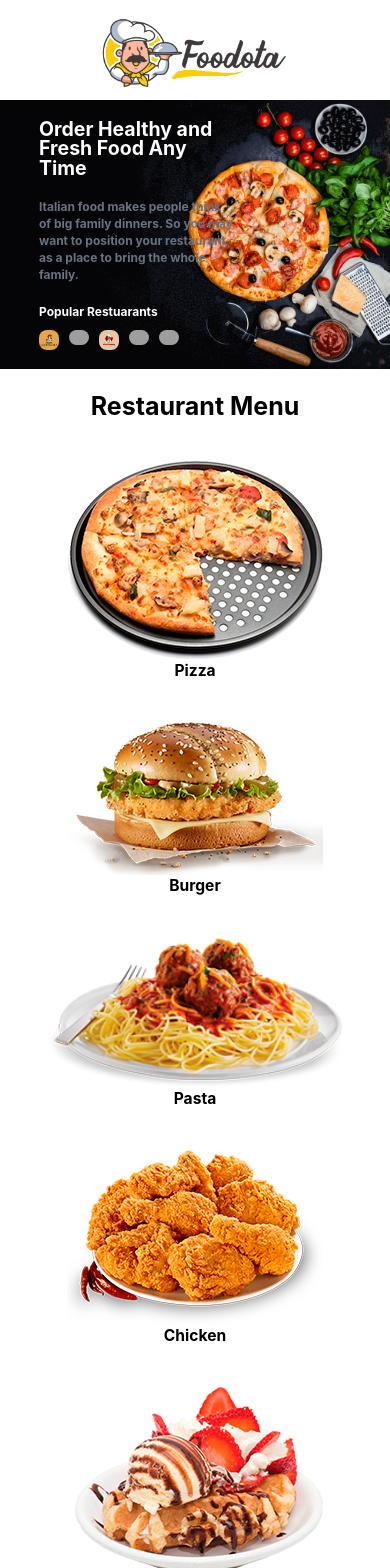
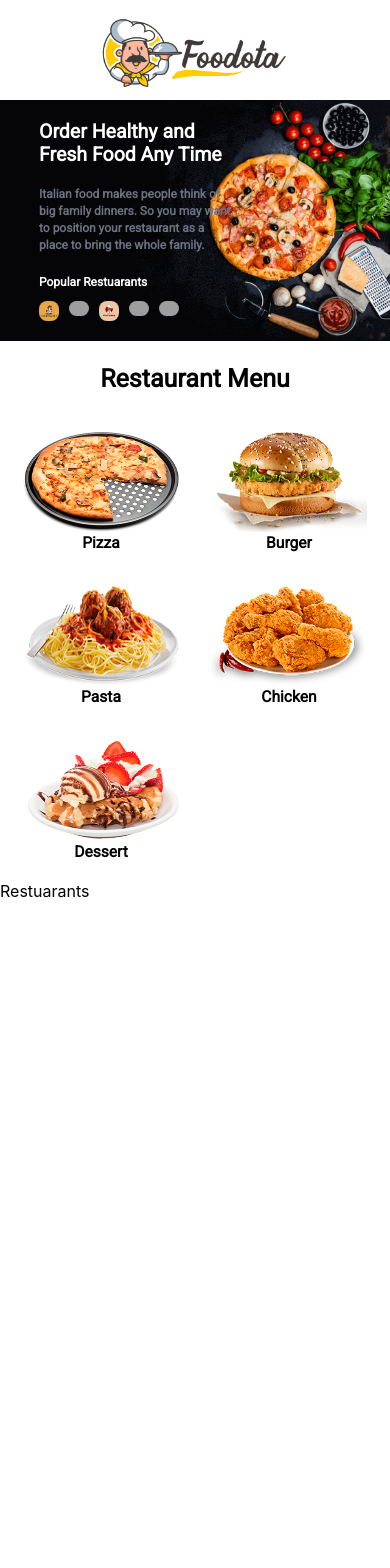
Before and after one commit to mohammedwaseemanjum/thehinigaranmarket, a React (Vite) app: page / in a window 390 px wide. Shown: the top 1568 px of the page. After the commit the page ends 903 px from the top, so only its background shows below. Built offline with nearby package versions, Linux system fonts and the light colour scheme; grey boxes are pictures that could not be loaded.

Commit message:
add font family named roboto and adjust responsiveness of images and font on restaurant menu section

```diff
--- a/package.json
+++ b/package.json
@@ -10,14 +10,13 @@
     "preview": "vite preview"
   },
   "dependencies": {
-    "@tailwindcss/vite": "^4.2.1",
+    "@tailwindcss/vite": "^4.3.0",
     "clsx": "^2.1.1",
     "lucide-react": "^0.575.0",
     "react": "^19.2.0",
     "react-dom": "^19.2.0",
     "react-router-dom": "^7.13.1",
     "tailwind-merge": "^3.5.0",
-    "tailwindcss": "^4.2.1",
     "vite-tsconfig-paths": "^6.1.1"
   },
   "devDependencies": {
@@ -26,12 +25,15 @@
     "@types/react": "^19.2.7",
     "@types/react-dom": "^19.2.3",
     "@vitejs/plugin-react": "^5.1.1",
+    "autoprefixer": "^10.5.0",
     "babel-plugin-react-compiler": "^1.0.0",
     "eslint": "^9.39.1",
     "eslint-plugin-react-hooks": "^7.0.1",
     "eslint-plugin-react-refresh": "^0.4.24",
     "globals": "^16.5.0",
+    "postcss": "^8.5.15",
     "react-responsive": "^10.0.1",
+    "tailwindcss": "^4.3.0",
     "typescript": "^5.9.3",
     "typescript-eslint": "^8.48.0",
     "vite": "^7.3.1"
--- a/src/components/Text/index.tsx
+++ b/src/components/Text/index.tsx
@@ -40,6 +40,7 @@ const Text = <T extends React.ElementType = "span"> ({ children, className, as,
                 mergeClass(
                     className,
                     variantMap,
+                    'font-brand'
                 )
             }
         >
--- a/src/index.css
+++ b/src/index.css
@@ -5,3 +5,15 @@
 @tailwind base;
 @tailwind components;
 @tailwind utilities;
+
+@font-face {
+    font-family: 'Roboto';
+    src: url('./assets/fonts/Roboto/Roboto-Regular.ttf');
+    font-weight: normal;
+    font-style: normal;
+    font-display: swap;
+}
+
+@theme {
+    --font-brand: "Roboto";
+  }
--- a/src/modules/blog/index.tsx
+++ b/src/modules/blog/index.tsx
@@ -16,8 +16,8 @@ import ChickenRoastMenu from '@/assets/chicken_roast_menu.png'
 
 import { mergeClass } from '@/utils/mergeClass'
 
-const menuStyle = 'min-w-[clamp(150px,10vw,500px)] flex flex-col items-center justify-center'
-const imageMenuStyle = 'min-h-[clamp(150px,20vw,250px)] w-fit'
+const menuStyle = 'min-w-[clamp(150px,30vw,600px)] flex flex-col items-center p-4 md:p-6'
+const imageMenuStyle = 'h-[clamp(100px,20vw,500px)] w-[clamp(150px,40vw,800px)]'
 const menuTextStyle = 'text-[clamp(12px,4vw,36px)]! text-black!'
 
 const Blog: React.FC = () => {
@@ -28,7 +28,7 @@ const Blog: React.FC = () => {
             </div>
             <div className="bg-[url('assets/pizza.png')] bg-no-repeat bg-right bg-cover w-full min-h-[clamp(200px,40vw,650px)] py-[clamp(5px,5vw,30px)]">
                 <div className='flex flex-col w-[clamp(300px,20vw,500px)] px-[clamp(1rem,10vw,10rem)] gap-[clamp(5px,5vw,90px)]'>
-                    <Text as='p' className='text-[clamp(12px,5vw,80px)]! w-[clamp(180px,50vw,800px)] leading-[clamp(16px,5vw,80px)]!'>
+                    <Text as='p' className='text-[clamp(12px,5vw,80px)]! w-[clamp(180px,50vw,800px)] leading-[clamp(16px,6vw,80px)]!'>
                         Order Healthy and Fresh Food Any Time
                     </Text>
                     <Text as='p' className='text-gray-500! text-[clamp(12px,2.5vw,30px)]! w-[clamp(150px,50vw,800px)]'>
@@ -60,29 +60,42 @@ const Blog: React.FC = () => {
             <div className='flex flex-col items-center justify-center'>
                 <Text as='p' className='text-[clamp(25px,5vw,78px)]! text-black! py-5'>Restaurant Menu</Text>
 
-                <div className='grid grid-cols-1 sm:grid-cols-3 px-4 mt-4 gap-10'>
+                <div className='grid grid-cols-2 sm:grid-cols-3'>
                     <div className={mergeClass(menuStyle)}>
                         <img src={PizzaMenu} className={mergeClass(imageMenuStyle)}/>
-                        <Text as='p' className={mergeClass(menuTextStyle)}>Pizza</Text>
+                        <div className='flex flex-col items-center'>
+                            <Text as='p' className={mergeClass(menuTextStyle)}>Pizza</Text>
+                        </div>
                     </div>
                     <div className={mergeClass(menuStyle)}>
                         <img src={BurgerMenu} className={mergeClass(imageMenuStyle)}/>
-                        <Text as='p' className={mergeClass(menuTextStyle)}>Burger</Text>
+                        <div className='flex flex-col items-center'>
+                            <Text as='p' className={mergeClass(menuTextStyle)}>Burger</Text>
+                        </div>
                     </div>
                     <div className={mergeClass(menuStyle)}>
                         <img src={PastaMenu} className={mergeClass(imageMenuStyle)}/>
-                        <Text as='p' className={mergeClass(menuTextStyle)}>Pasta</Text>
+                        <div className='flex flex-col items-center'>
+                            <Text as='p' className={mergeClass(menuTextStyle)}>Pasta</Text>
+                        </div>
                     </div>
                     <div className={mergeClass(menuStyle)}>
                         <img src={ChickenMenu} className={mergeClass(imageMenuStyle)}/>
-                        <Text as='p' className={mergeClass(menuTextStyle)}>Chicken</Text>
+                        <div className='flex flex-col items-center'>
+                            <Text as='p' className={mergeClass(menuTextStyle)}>Chicken</Text>
+                        </div>
                     </div>
 
                     <div className={mergeClass(menuStyle)}>
                         <img src={DessertMenu} className={mergeClass(imageMenuStyle)}/>
-                        <Text as='p' className={mergeClass(menuTextStyle)}>Pizza</Text>
+                        <div className='flex flex-col items-center'>
+                            <Text as='p' className={mergeClass(menuTextStyle)}>Dessert</Text>
+                        </div>
                     </div>
                 </div>
+            </div>
+            <div>
+                Restuarants
             </div>
         </div>
     )
--- /dev/null
+++ b/tailwind.config.js
@@ -0,0 +1,15 @@
+/** @type {import('tailwindcss').Config} */
+export default {
+    content: [
+      "./index.html",
+      "./src/**/*.{js,ts,jsx,tsx}",
+    ],
+    theme: {
+      extend: {
+        fontFamily: {
+            brand: ['Roboto', 'sans-serif'],
+        }
+      },
+    },
+    plugins: [],
+  }
```
Also changed, not shown: src/assets/fonts/Roboto/Roboto-Regular.ttf (added), 1 other file (tests, documents, lock files or other folders).
